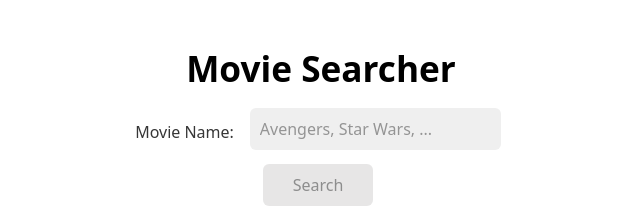
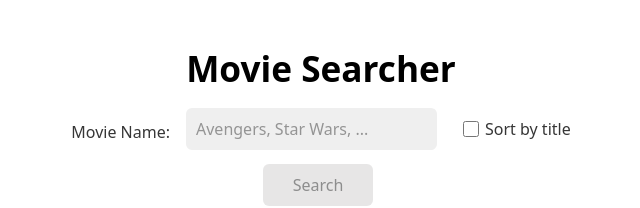
Before and after one commit to bautidea/react_movie_searcher, a React (Vite) app: page / in a window 1280 px wide. Shown: the top 208 px of the page, without its empty margins (329-969 px from the left). Built offline with nearby package versions, Linux system fonts and the light colour scheme; no server answers.

Commit message:
Sorting movie by title.

```diff
--- a/src/App.jsx
+++ b/src/App.jsx
@@ -2,10 +2,12 @@ import './App.css'
 import useMovies from './hooks/useMovies'
 import ShowMovies from './components/ShowMovies'
 import useForm from './hooks/useForm'
+import { useState } from 'react'
 
 function App() {
-  const  { value, formError, setValue } = useForm()
-  const { movie, isLoading,  getMovies } = useMovies({value})
+  const [ sortMovies, setSortMovies ] = useState(false)
+  const { value, formError, setValue } = useForm()
+  const { movie, isLoading,  getMovies } = useMovies({ value, sortMovies })
 
   // Handling form in a 'controlled' way, because React is controlling the state.
   // In this way its easier to perform form validation.
@@ -16,6 +18,10 @@ function App() {
 
   function handleChange (event) {
     setValue(event.target.value)
+  }
+
+  function handleSort () {
+    setSortMovies(!sortMovies)
   }
 
   return (
@@ -30,6 +36,11 @@ function App() {
             <label className='label'>
                 <p>Movie Name:</p>
                 <input value={value} onChange={handleChange} type='text' placeholder='Avengers, Star Wars, ...'/>
+
+                <label>
+                  <input type='checkbox' checked={sortMovies} onChange={handleSort}/>
+                  Sort by title
+                </label>
             </label>
 
             <button type='submit' disabled={formError || value.length === 0}>
--- a/src/hooks/useMovies.js
+++ b/src/hooks/useMovies.js
@@ -1,7 +1,7 @@
 import { useState, useRef } from 'react'
 import searchMovie from '../services/searchMovie'
 
-const useMovies = ({ value }) => {
+const useMovies = ({ value, sortMovies }) => {
   const [ movieResult, setMovieResult ] = useState([])
   const [ isLoading, setIsLoading ] = useState(false)
   const [ error, setError ] = useState(null)
@@ -28,7 +28,9 @@ const useMovies = ({ value }) => {
     }
   }
 
-  return { movie : movieResult, isLoading, getMovies }
+  const sortedMovies = sortMovies ? [...movieResult].sort(( a, b ) => a.title.localeCompare(b.title)) : [...movieResult]
+
+  return { movie : sortedMovies, isLoading, getMovies }
 }
 
 export default useMovies
```
